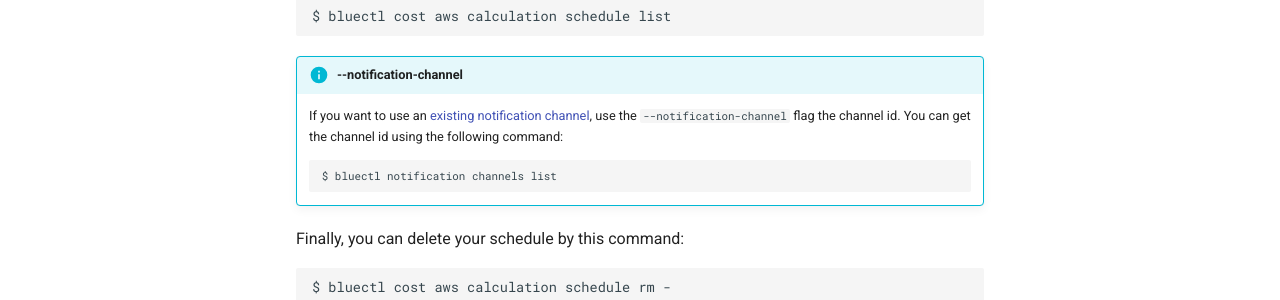
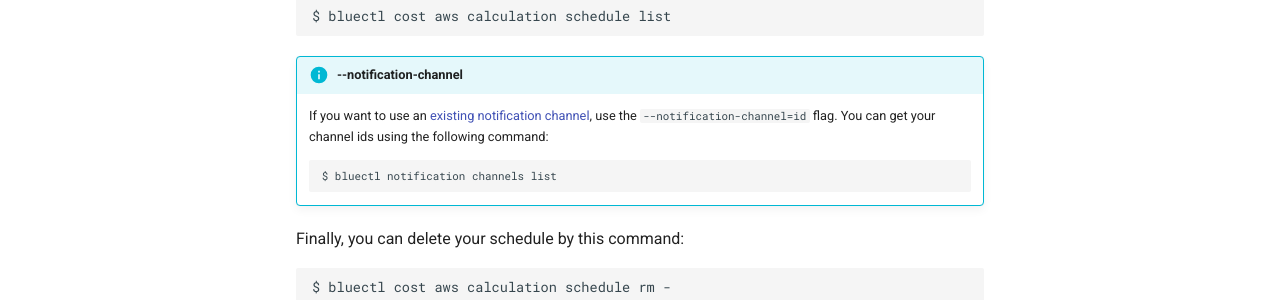
Before and after one commit to alphauslabs/tmpdocs, an MkDocs documentation site: the page built from docs/guides/invoice-calc-sched.md, in a window 1280 px wide and 1057 px high. Shown: the part 660-960 px from the top of the window. Built offline with MkDocs 1.6.1 and Material for MkDocs 9.7.7, drawn with Linux system fonts in a browser that asks for light colours; comment, search, counter and statistics services are not loaded.

Commit message:
docs: sched

````diff
--- a/docs/guides/invoice-calc-sched.md
+++ b/docs/guides/invoice-calc-sched.md
@@ -20,7 +20,7 @@ $ bluectl cost aws calculation schedule list
 ```
 
 !!! info "--notification-channel"
-    If you want to use an [existing notification channel](https://app.alphaus.cloud/ripple/notification-setting), use the `--notification-channel` flag the channel id. You can get the channel id using the following command:
+    If you want to use an [existing notification channel](https://app.alphaus.cloud/ripple/notification-setting), use the `--notification-channel=id` flag. You can get your channel ids using the following command:
 
     ``` sh
     $ bluectl notification channels list
````
